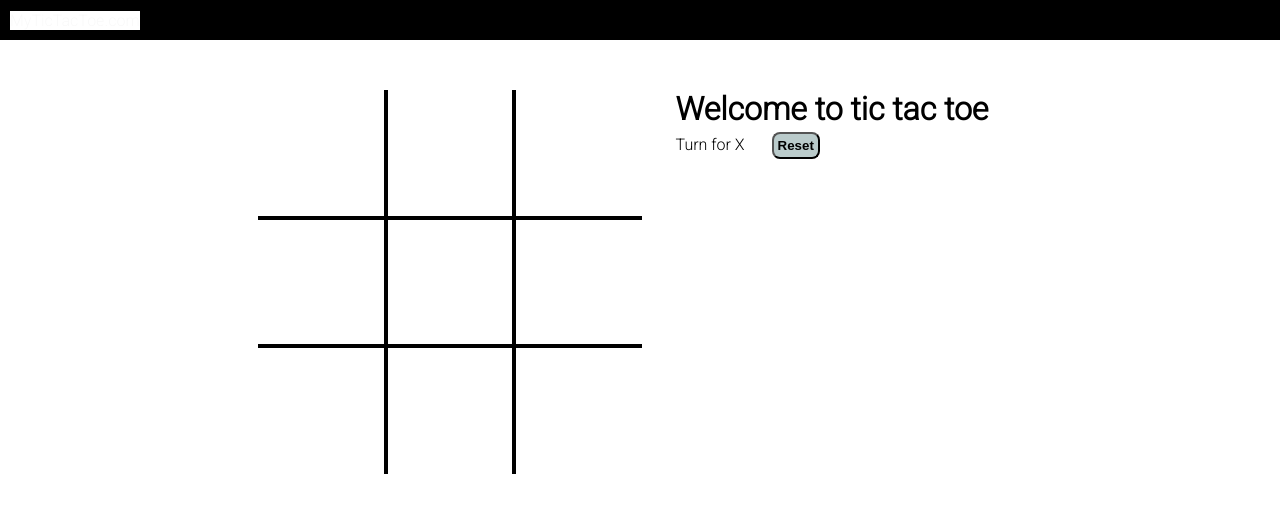
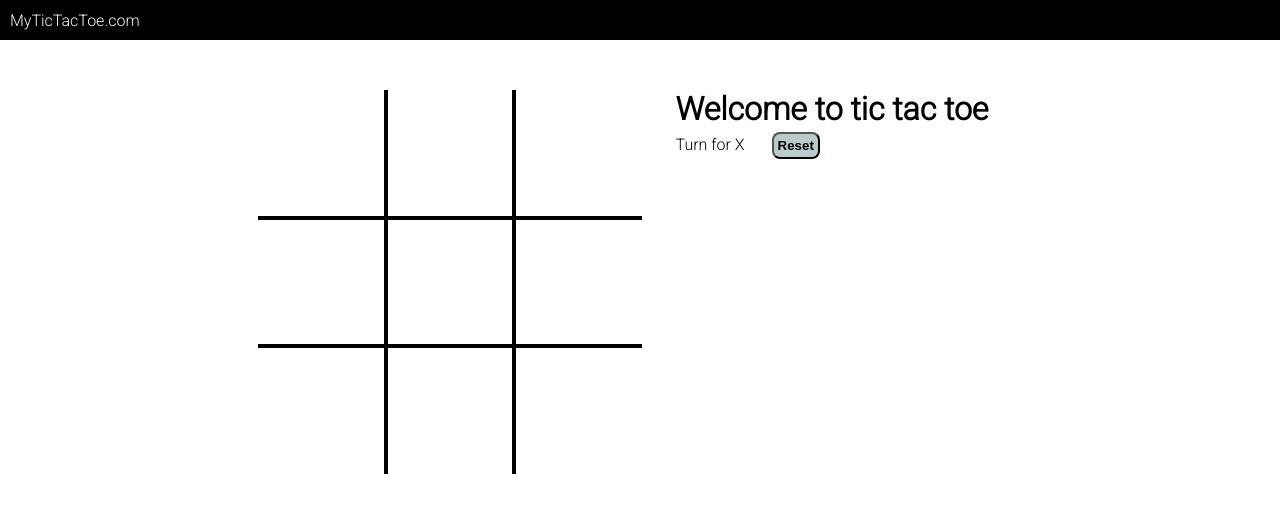
Before and after one commit to CASESENSITIVE007/Tic-tac-toe, a plain HTML site: page index.html in a window 1280 px wide. Drawn offline with Linux system fonts and the light colour scheme.

Commit message:
Update style.css

```diff
--- a/style.css
+++ b/style.css
@@ -4,7 +4,7 @@
 *{
     margin:0;
     padding: 0;
-    background-color: white;
+/*     background-color: white; */
 }
 
 nav{
```
